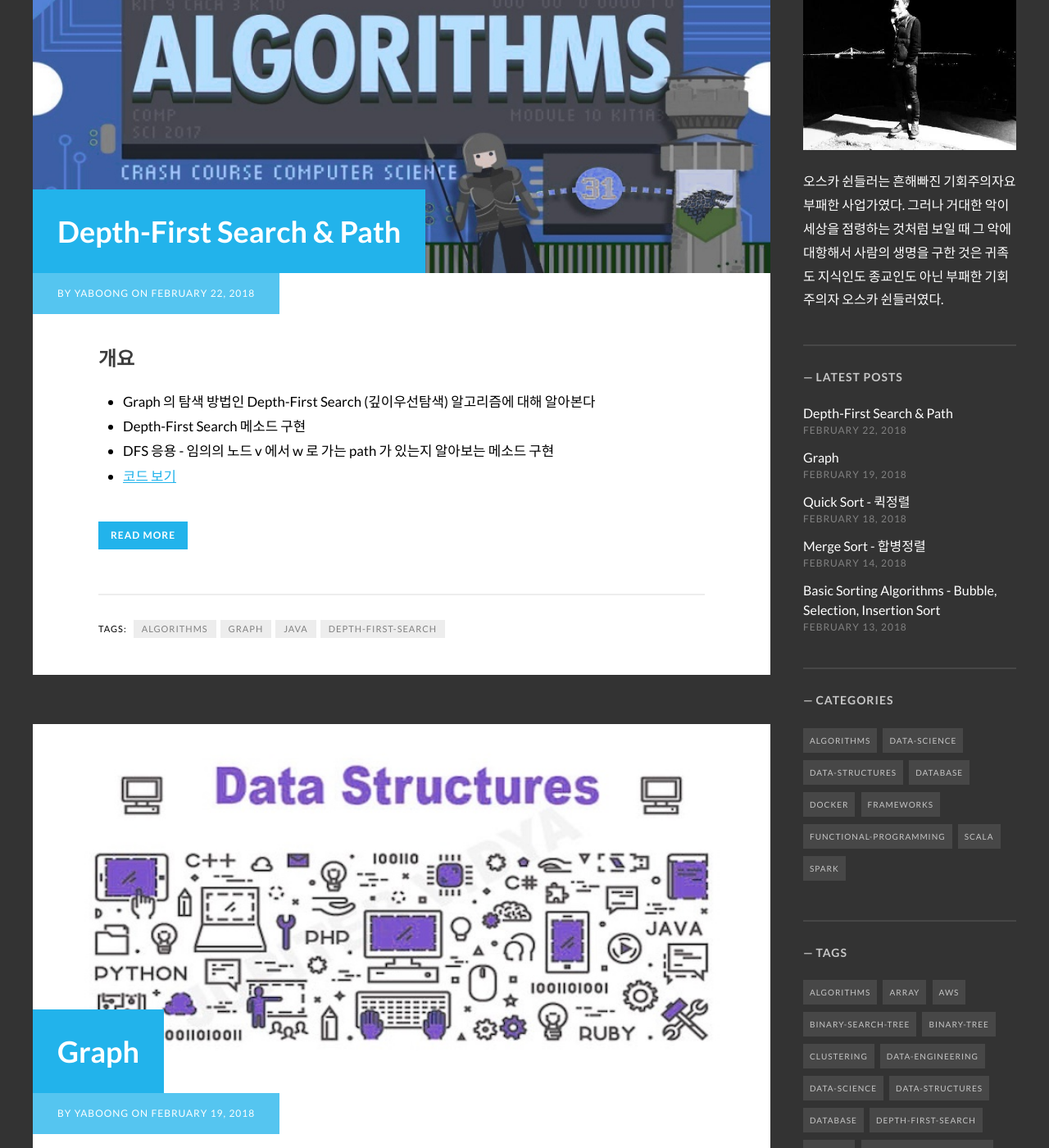
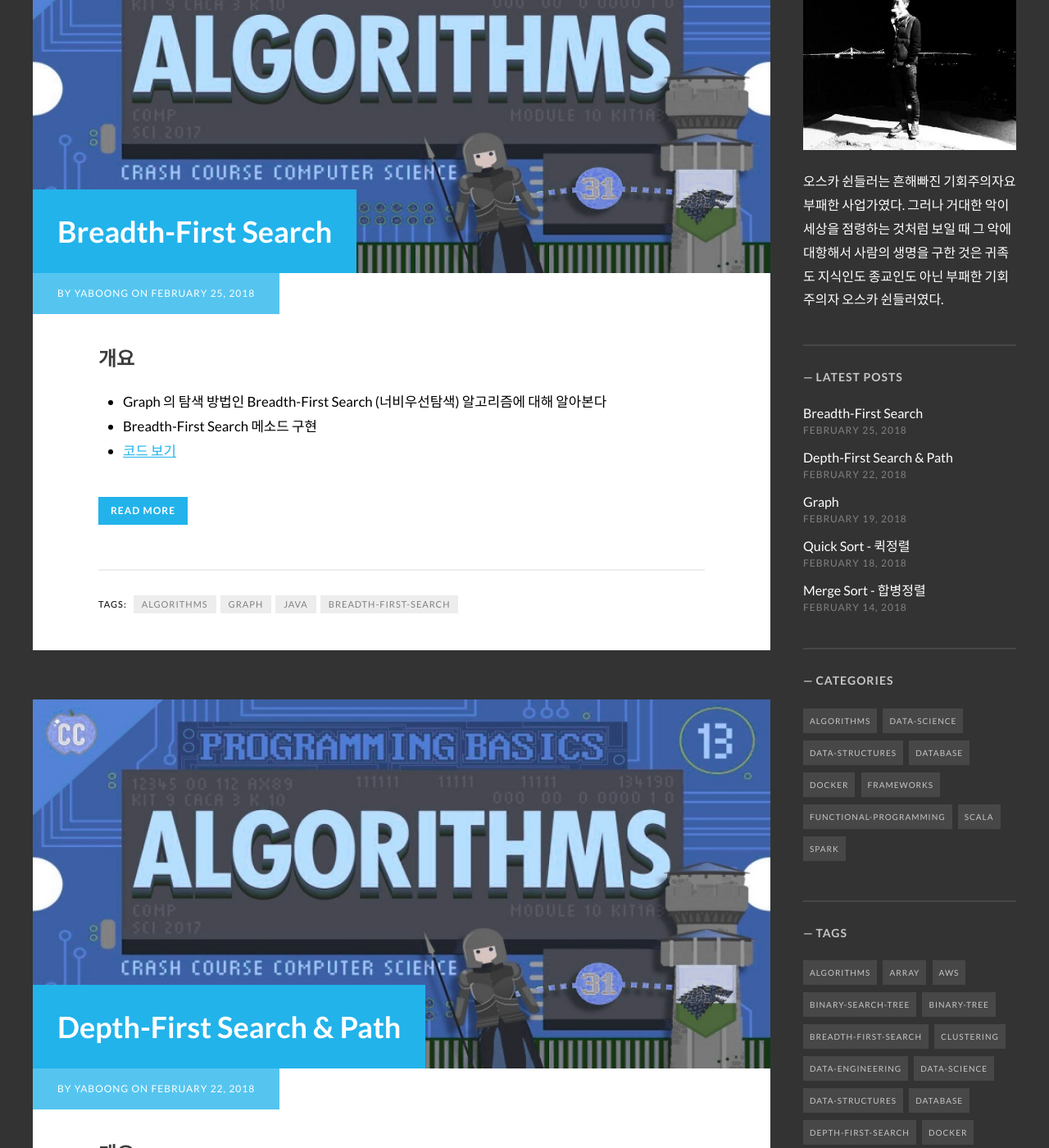
Before and after one commit to yaboong/yaboong.github.io, a Jekyll site: the page built from index.html, in a window 1280 px wide and 1400 px high, scrolled down 360 px. Shown: the whole window at 82% size. Built offline with Jekyll 4.4.1, drawn with Linux system fonts in a browser that asks for light colours; some web fonts are replaced; the list of posts is cut into pages by our own code; some of the changed lines change nothing that is shown; some of the changed text lies outside the part shown.

Commit message:
graph bfs post 추가

````diff
--- a/_posts/2018-02-22-graph-dfs-and-path.md
+++ b/_posts/2018-02-22-graph-dfs-and-path.md
@@ -75,6 +75,7 @@ marked, edgeTo 배열은 Graph 클래스의 생성자에서 노드의 갯수에
 
 ### 응용 - Depth First Paths
 DFS 를 응용해서 임의의 노드 source -> destination 로 가는 길이 있는지 찾는 <mark>pathFromTo(source, destination)</mark> 메소드를 만들어 보자.
+(DFS 를 응용해서 path 가 있는지 없는지 알아보는 것이지 최단거리를 구하는 방법은 아니다)
 
 **pathFromTo(source, destination)** 에서 source = 0, destination = 3 인 경우
 * 주어진 그래프에 dfs 를 한번 돌린다
--- /dev/null
+++ b/_posts/2018-02-25-graph-bfs.md
@@ -0,0 +1,77 @@
+---
+layout: post
+title: "Breadth-First Search"
+date: 2018-02-25
+banner_image: /banner/algorithms-banner.jpg"
+categories: [algorithms]
+tags: [algorithms, graph, java, breadth-first-search]
+---
+
+### 개요
+* Graph 의 탐색 방법인 Breadth-First Search (너비우선탐색) 알고리즘에 대해 알아본다
+* Breadth-First Search 메소드 구현
+* {% include href.html text="코드 보기" url="https://github.com/yaboong/datastructures-algorithms-study/tree/master/src/cc/yaboong/ds/graph_self" %}
+
+<!--more-->
+
+<br/>
+
+### Breadth-First Search (너비우선탐색)
+그래프 또는 트리의 탐색에는 크게 깊이우선탐색, 너비우선탐색 두가지 방법이 있다. 탐색이라하면 각 vertex 들을 한번씩만 거치고 모든 vertex 를 순회하는 것을 말한다.
+이번 포스팅에서 볼 내용은 너비우선탐색 (BFS) 이다.
+
+
+{% include image_caption2.html caption="graph representation" title="graph" imageurl="https://s3.ap-northeast-2.amazonaws.com/yaboong-blog-static-resources/algo/grapth-bfs-1.png" %}
+
+이번 포스팅에서 BFS 에 사용할 그래프는 인접리스트를 이용해 위와같이 표현할 수 있다.
+
+DFS 는 방문하지 않은 노드를 stack 에 넣는데 (재귀호출로 call stack 을 사용하든 직접 stack 에 넣든 stack 을 사용하는 방식이다),
+BFS 는 방문하지 않은 노드를 queue 에 넣어 구현한다.
+
+<mark>BFS 는 Dijkstra 알고리즘에서 최단거리를 구할 때에도 쓰인다</mark>
+
+source 인 s 를 시작으로 BFS 는 아래와 같이 동작한다.
+* s 를 큐에 넣고 방문했음을 표시한다.
+* 아래 과정을 큐가 비워질 때 까지 반복한다.
+    * 가장 덜 최근에 (least recently) 들어온 노드 v 를 꺼낸다.
+    * v 의 연결리스트에서 방문하지 않은 노드들을 큐에 넣으면서 방문했다고 표시한다.
+
+아래는 동작하는 방식을 단계별로 표현한 슬라이드이다.
+
+{% include slideshare.html slideshare_url="//www.slideshare.net/slideshow/embed_code/key/zq7kuMheLbZnP2" %}
+
+* 소스인 0 번을 큐에 넣고 시작한다.
+    * 0 번을 큐에서 꺼내면서 0 번에 연결된 2, 1, 5 노드 중 방문하지 않은 노드를 방문하면서 방문했음을 표시하고 차례대로 큐에 넣는다.
+    * 2 번을 큐에서 꺼내면서 2 번에 연결된 0, 1, 3, 4 노드 중 방문하지 않은 노드를 방문하면서 방문했음을 표시하고 차례대로 큐에 넣는다.
+        * 0, 1 번은 방문했으므로 3, 4 에 대해서 같은과정을 반복한다.
+* 위 과정을 큐가 빌때까지 큐에서 차례로 꺼내는 노드들에 대해서 반복한다.
+
+<br/>
+
+### 구현 - Java
+```javascript
+public void bfs(int s) {
+    Queue<Integer> q = new LinkedList<>();
+    q.add(s);
+    marked[s] = true;
+    while (!q.isEmpty()) {
+        int v = q.poll();           // 자바의 Queue 에서 dequeue 하는 메소드
+        System.out.println(v);
+        for (int w : adj(v)) {
+            if (!marked[w]) {
+                q.add(w);           // 자바의 Queue 에서 enqueue 하는 메소드
+                marked[w] = true;
+                edgeTo[w] = v;
+            }
+        }
+    }
+}
+```
+
+{% include href.html text="전체 코드 보기" url="https://github.com/yaboong/datastructures-algorithms-study/tree/master/src/cc/yaboong/ds/graph_self" %}
+
+<br/>
+
+
+### 참고한 자료
+* {% include href.html text="Princeton, Algorithms II - Breadth-First Search" url="https://youtu.be/3qaR53PMcqI?list=PLxc4gS-_A5VDvP_9W8JJ04zk6m1qTolzG"%}
````
